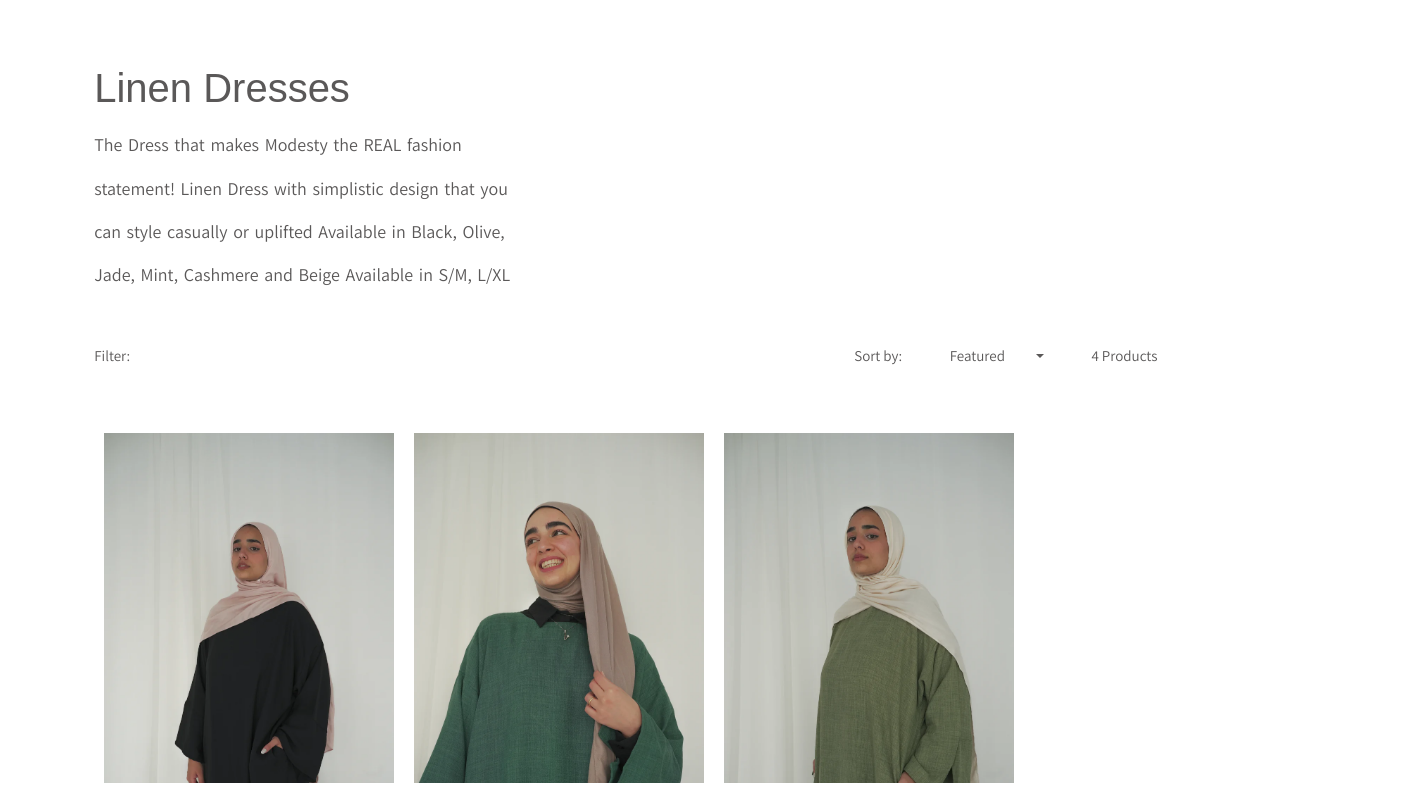
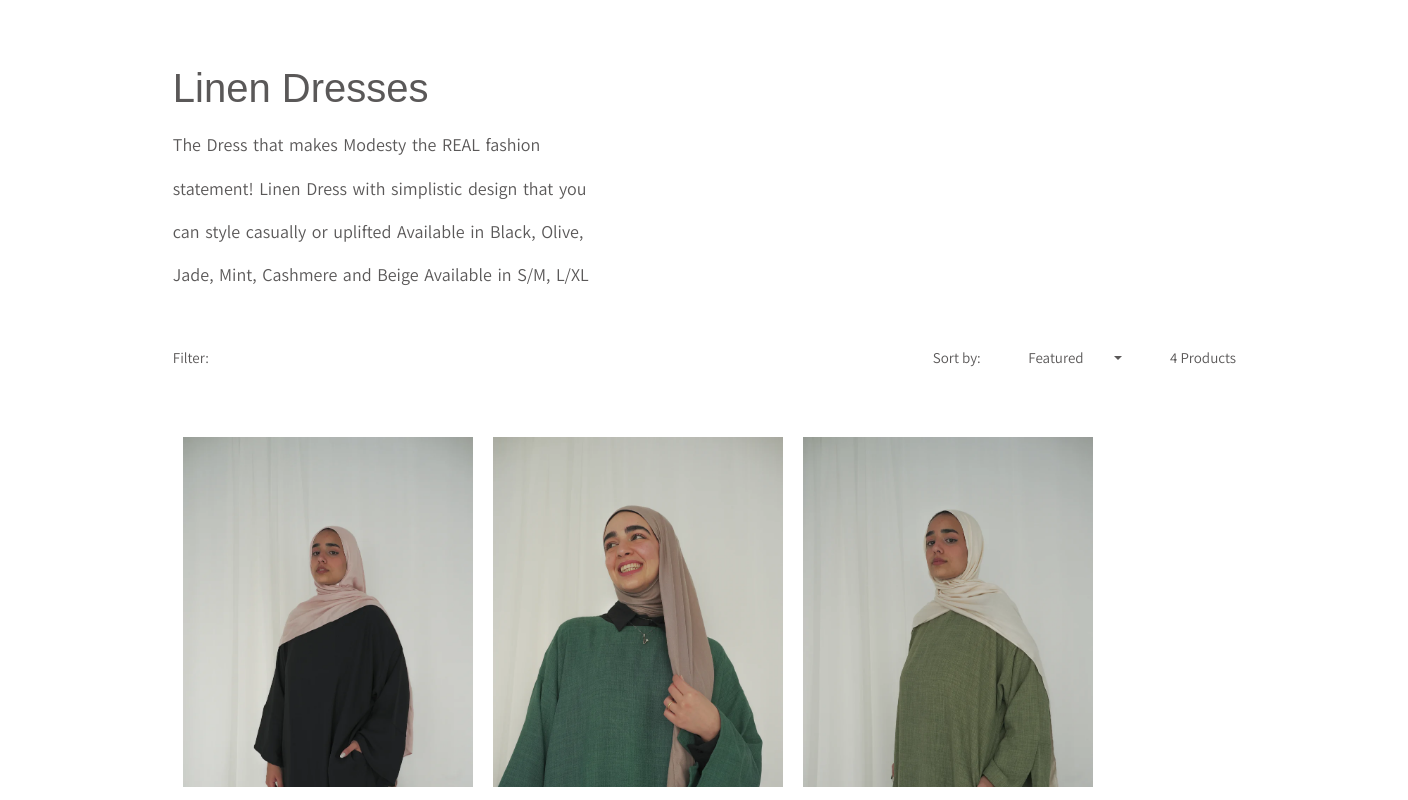
Before and after one commit to omarihab99/Sjaal-React, a React (Create React App) app: page /collections/1 in a window 1280 px wide. Shown: the top 800 px of the page, 1408 px wide, since content can reach past the window. Built offline with nearby package versions, Linux system fonts and the light colour scheme; data requests are answered from the project's data file; a web font is replaced by a local one.

Commit message:
Fixed style and reversed alpha order

```diff
--- a/src/components/ProductsPage/Filtration/filtration.tsx
+++ b/src/components/ProductsPage/Filtration/filtration.tsx
@@ -15,7 +15,7 @@ const Filtration = ({ length, collId, filter, products }: { length: number; coll
             setAlphabeticArr(alphabeticSorted);
             setPriceArr(priceSorted);
             setReversedAlphabeticArr([...alphabeticSorted].reverse());
-            setReversedAlphabeticArr([...priceSorted].reverse());
+            setReversedPriceArr([...priceSorted].reverse());
         }
     }, [products]);
 
--- a/src/pages/ProductsPage.tsx
+++ b/src/pages/ProductsPage.tsx
@@ -1,7 +1,7 @@
 import { useEffect, useState } from "react";
 import { fetchProductsByCollectionId } from "../redux/slices/productSlice";
 import { IProduct } from "../models/IProduct";
-import { productsDispatch, productsSelector, productsSelector } from "../hooks/productsHook";
+import { productsDispatch, productsSelector } from "../hooks/productsHook";
 import { getCollectionById } from "../redux/slices/collectionSlice";
 import Description from "../components/ProductsPage/Description/description";
 import Filtration from "../components/ProductsPage/Filtration/filtration";
@@ -59,7 +59,7 @@ const ProductsPage = () => {
     };
 
     return (
-        <div style={{marginLeft: "4%", marginTop: "5%"}}>
+        <div style={{ marginTop: "5%", width:"100%", marginLeft:"10%"}}>
              <Description description={description} collName={collectionName}></Description>
             <Filtration length={length} collId={CollectionId} filter={handleFilteredData} products={productsArr}></Filtration>
             <Products products={filteredData.length > 0 ? filteredData : productsArr}></Products>
```
